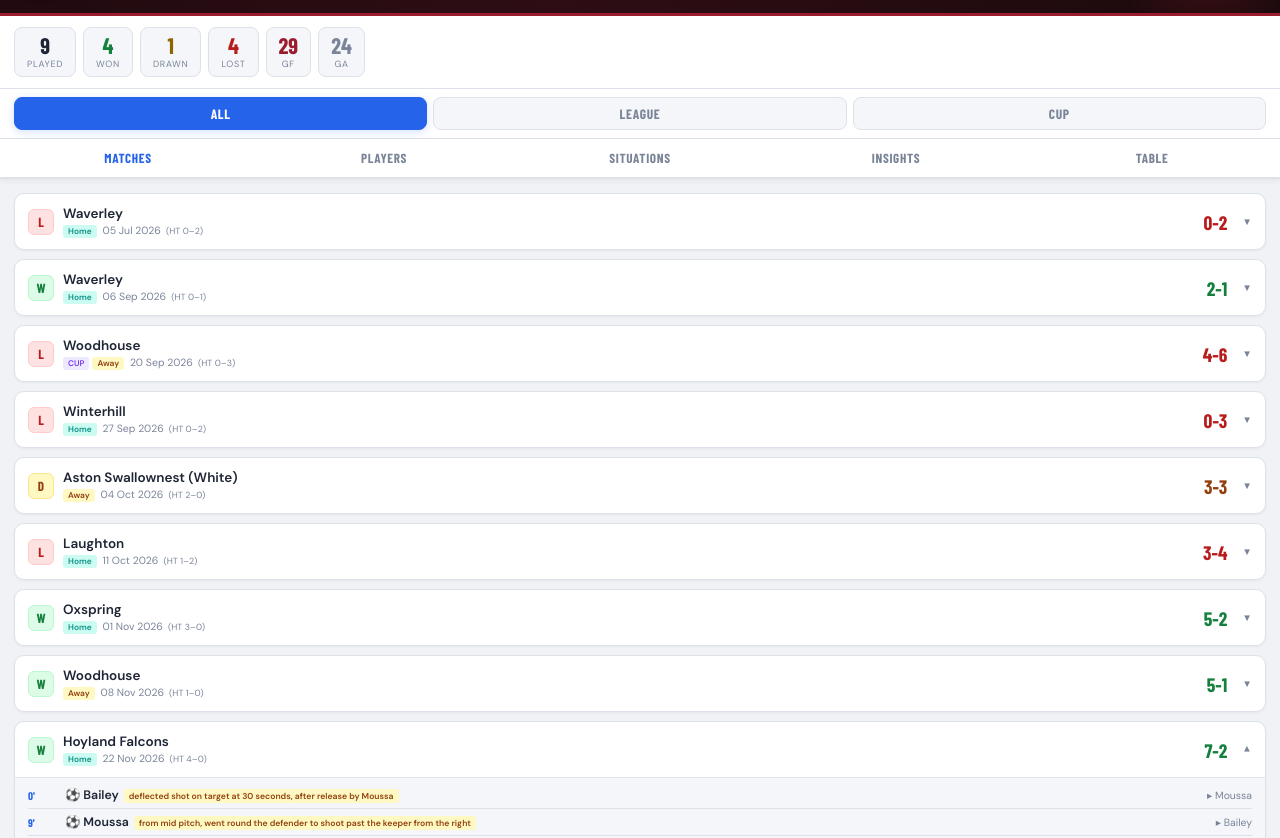
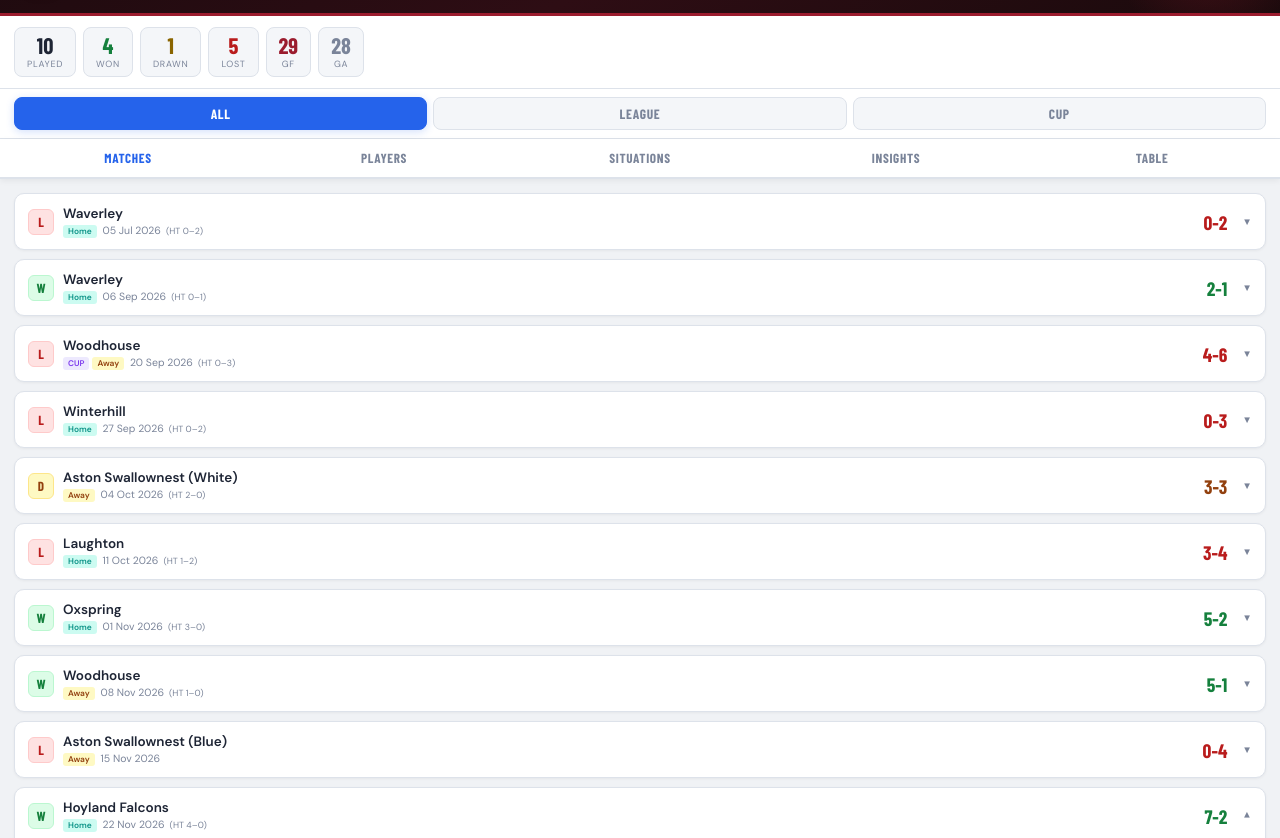
Before and after one commit to footydad/charnock-stats, a plain HTML site: page index.html in a window 1280 px wide. Shown: the part 98-936 px from the top of the page. Drawn offline with nearby package versions, Linux system fonts and the light colour scheme; a web font is replaced by a local one.

Commit message:
Add files via upload

```diff
--- a/index.html
+++ b/index.html
@@ -311,7 +311,8 @@ const M=[
  {"id": 4, "comp": "league", "date": "11 Oct 2026", "opp": "Laughton", "venue": "H", "res": "L", "score": "3-4", "htCh": 1, "htOpp": 2, "comeback": false, "htLL": false, "goals": [{"s": "Asher", "min": 9, "a": null, "note": "good run left and powerful shot from outside the left of the box"}, {"s": "Asher", "min": 36, "a": "Bailey", "note": "straight off a Bailey free kick"}, {"s": "Clark", "min": 50, "a": "Moussa", "note": "sliding tap-in from a Moussa cross"}]},
  {"id": 5, "comp": "league", "date": "01 Nov 2026", "opp": "Oxspring", "venue": "H", "res": "W", "score": "5-2", "htCh": 3, "htOpp": 0, "comeback": false, "htLL": false, "goals": [{"s": "Leo", "min": 5, "a": "Bailey", "note": "tap-in, spilled over from a Bailey throw-in"}, {"s": "Clark", "min": 10, "a": null, "note": "penalty, after being fouled at the edge of the box"}, {"s": "Clark", "min": 19, "a": "Amu", "note": "tap-in after Amu blocked a goal kick"}, {"s": "Moussa", "min": 34, "a": null, "note": "penalty, after being brought down by the keeper"}, {"s": "Moussa", "min": 46, "a": "Kyon"}]},
  {"id": 6, "comp": "league", "date": "08 Nov 2026", "opp": "Woodhouse", "venue": "A", "res": "W", "score": "5-1", "htCh": 1, "htOpp": 0, "comeback": false, "htLL": false, "goals": [{"s": "Moussa", "min": 24, "a": "Leo", "note": "ran round the keeper and scored from a tight angle"}, {"s": "Clark", "min": 34, "a": null, "note": "tight angle from the right after being released mid-pitch"}, {"s": "Bailey", "min": 45, "a": null, "note": "scored direct from his own corner"}, {"s": "Amu", "min": 55, "a": "Bailey", "note": "tap-in"}, {"s": "Amu", "min": 60, "a": "Asher", "note": "chipped the keeper from a fantastic first touch (60+2')"}]},
- {"id": 7, "comp": "league", "date": "22 Nov 2026", "opp": "Hoyland Falcons", "venue": "H", "res": "W", "score": "7-2", "htCh": 4, "htOpp": 0, "comeback": false, "htLL": false, "goals": [{"s": "Bailey", "min": 0, "a": "Moussa", "note": "deflected shot on target at 30 seconds, after release by Moussa"}, {"s": "Moussa", "min": 9, "a": "Bailey", "note": "from mid pitch, went round the defender to shoot past the keeper from the right"}, {"s": "Bailey", "min": 19, "a": null, "note": "rebound from his own right-side corner, smashed into the top far corner"}, {"s": "Amu", "min": 30, "a": null, "note": "penalty, straight down the middle"}, {"s": "Asher", "min": 43, "a": null, "note": "smashed from the right edge of the box"}, {"s": "Amu", "min": 43, "a": null, "note": "tapped in the 2nd ball after Clark's shot on target was stopped by the keeper"}, {"s": "Clark", "min": 50, "a": null, "note": "keeper spilled a slow shot on target"}]}
+ {"id": 7, "comp": "league", "date": "15 Nov 2026", "opp": "Aston Swallownest (Blue)", "venue": "A", "res": "L", "score": "0-4", "htCh": null, "htOpp": null, "comeback": false, "htLL": false, "goals": []},
+ {"id": 8, "comp": "league", "date": "22 Nov 2026", "opp": "Hoyland Falcons", "venue": "H", "res": "W", "score": "7-2", "htCh": 4, "htOpp": 0, "comeback": false, "htLL": false, "goals": [{"s": "Bailey", "min": 0, "a": "Moussa", "note": "deflected shot on target at 30 seconds, after release by Moussa"}, {"s": "Moussa", "min": 9, "a": "Bailey", "note": "from mid pitch, went round the defender to shoot past the keeper from the right"}, {"s": "Bailey", "min": 19, "a": null, "note": "rebound from his own right-side corner, smashed into the top far corner"}, {"s": "Amu", "min": 30, "a": null, "note": "penalty, straight down the middle"}, {"s": "Asher", "min": 43, "a": null, "note": "smashed from the right edge of the box"}, {"s": "Amu", "min": 43, "a": null, "note": "tapped in the 2nd ball after Clark's shot on target was stopped by the keeper"}, {"s": "Clark", "min": 50, "a": null, "note": "keeper spilled a slow shot on target"}]}
 ];
 const FIRST={"Amu": 1, "Bailey": 1, "Clark": 1, "Moussa": 3, "Asher": 3, "Leo": 5, "Kyon": 5};
 const LTABLE=[{"pos": 1, "team": "Aston Swallownest Blue", "P": 8, "W": 7, "D": 1, "L": 0, "pts": 22, "us": false}, {"pos": 2, "team": "Hoyland Town", "P": 9, "W": 7, "D": 1, "L": 1, "pts": 22, "us": false}, {"pos": 3, "team": "Laughton", "P": 9, "W": 7, "D": 0, "L": 2, "pts": 21, "us": false}, {"pos": 4, "team": "Winterhill", "P": 8, "W": 6, "D": 0, "L": 2, "pts": 18, "us": false}, {"pos": 5, "team": "Charnock Ridgeway U13 Blacks", "P": 8, "W": 4, "D": 1, "L": 3, "pts": 13, "us": true}, {"pos": 6, "team": "Anston Rangers", "P": 7, "W": 4, "D": 0, "L": 3, "pts": 12, "us": false}, {"pos": 7, "team": "Aston Swallownest White", "P": 10, "W": 3, "D": 1, "L": 6, "pts": 10, "us": false}, {"pos": 8, "team": "Oxspring United", "P": 8, "W": 2, "D": 2, "L": 4, "pts": 8, "us": false}, {"pos": 9, "team": "Waverley Wanderers", "P": 8, "W": 2, "D": 1, "L": 5, "pts": 7, "us": false}, {"pos": 10, "team": "Woodhouse Phoenix", "P": 8, "W": 2, "D": 1, "L": 5, "pts": 7, "us": false}, {"pos": 11, "team": "Stocksbridge Park Steels", "P": 7, "W": 1, "D": 2, "L": 4, "pts": 5, "us": false}, {"pos": 12, "team": "Hoyland Common Falcons", "P": 10, "W": 0, "D": 0, "L": 10, "pts": 0, "us": false}];
```
